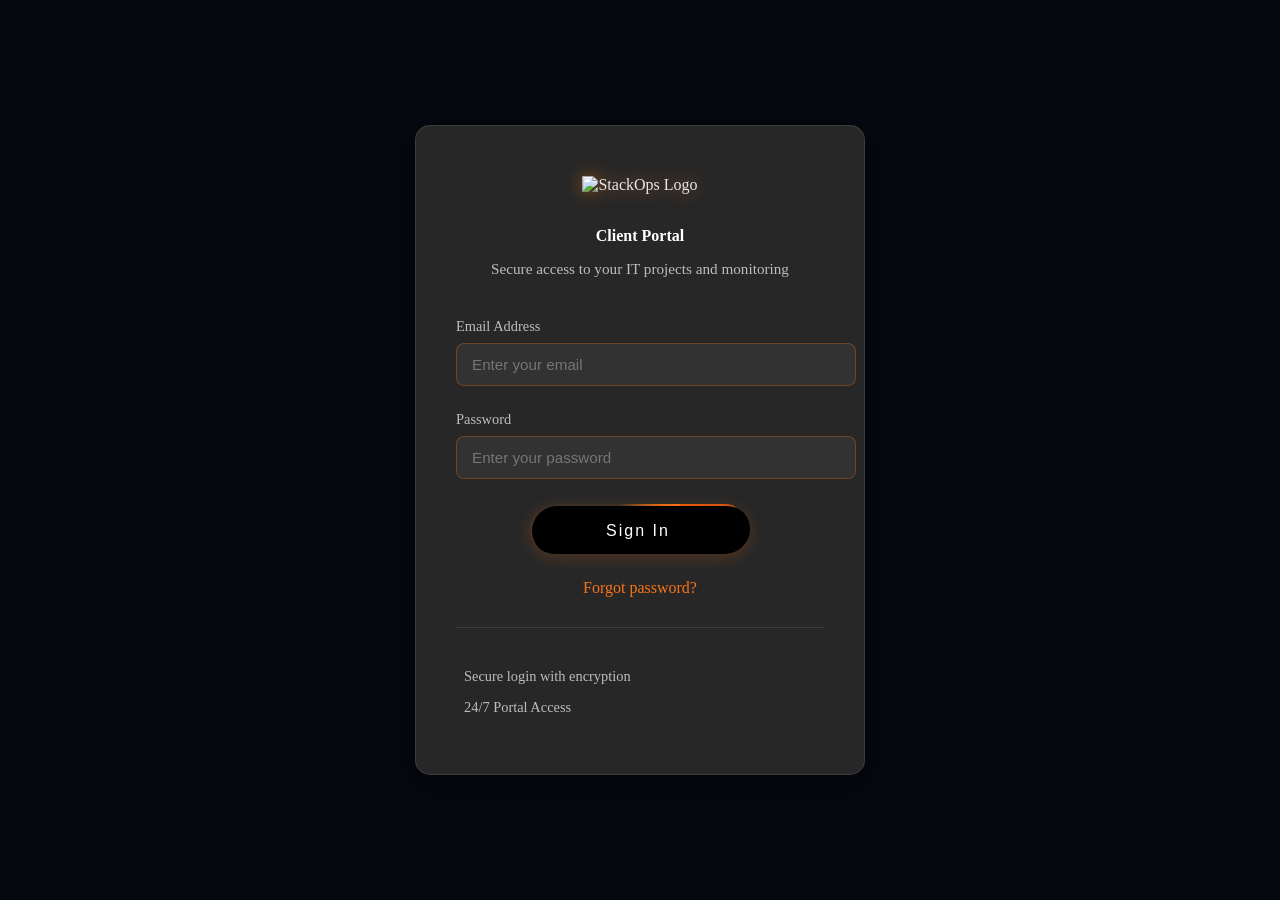
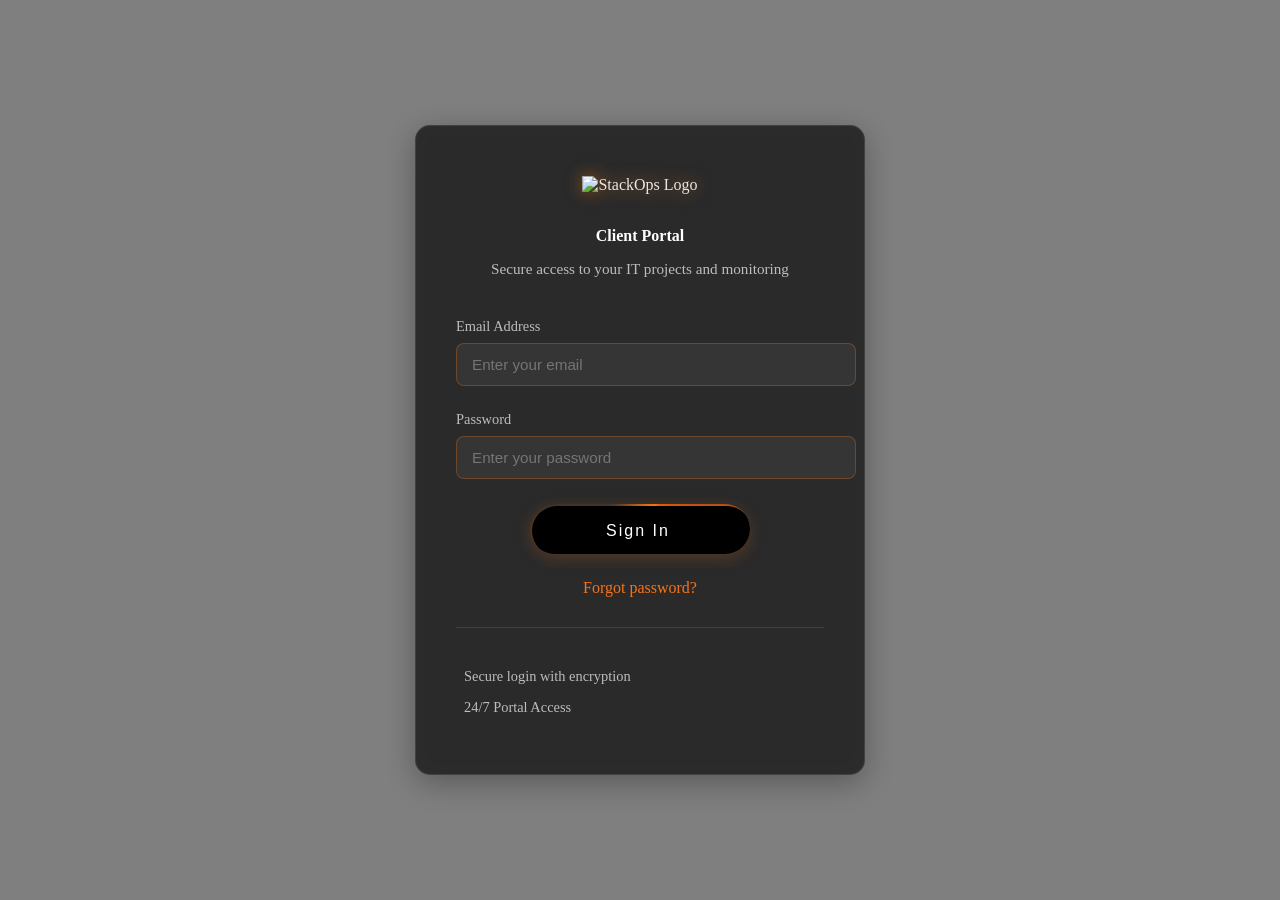

khkh

--- a/css/clientportal.css
+++ b/css/clientportal.css
@@ -1,8 +1,8 @@
 /* Client Portal Styles */
 
 :root {
-    /* STACK CTRL — dark + orange-first */
-    --bg-primary: #0a0f1c;
+    /* STACK CTRL — dark + orange-first, NO BLUE BG */
+    --bg-primary: rgba(255,255,255,0.041); /* Glassmorphism matching promo */
     --surface-card: #111827;
     --surface-secondary: #0f172a;
     --border-default: #1f2937;
@@ -29,7 +29,7 @@
 }
 
 body {
-    background: var(--bg-primary);
+    background: rgba(255,255,255,0.041); /* Glassmorphism bg matching promo */
     color: var(--text-primary);
 }
 
@@ -627,7 +627,7 @@ body {
 /* PROJECTS VIEW */
 .projects-view {
     padding: 14px 16px;
-    background: var(--bg-primary);
+    background: rgba(255,255,255,0.041); /* Glassmorphism matching promo */
 }
 
 .projects-header {
@@ -873,7 +873,7 @@ body {
 
 .project-card {
     background: var(--surface-card);
-    border: 1px solid var(--border-default);
+    border: 1px solid rgba(249,115,22,0.3);
     border-radius: 10px;
     padding: 10.2px;
     cursor: pointer;
@@ -884,7 +884,7 @@ body {
     backdrop-filter: blur(10px);
     position: relative;
     min-height: auto;
-    box-shadow: none;
+    box-shadow: 0 0 20px rgba(249,115,22,0.4), 0 10px 25px rgba(0,0,0,0.3);
 }
 
 .project-card::before {
@@ -1957,7 +1957,7 @@ body {
 
 .dashboard-card {
     background: var(--surface-card);
-    border: 1px solid var(--border-default);
+    border: 1px solid rgba(249,115,22,0.3);
     border-radius: 10px;
     padding: 19.4px;
     cursor: pointer;
@@ -1968,7 +1968,7 @@ body {
     display: flex;
     flex-direction: column;
     justify-content: space-between;
-    box-shadow: none;
+    box-shadow: 0 0 20px rgba(249,115,22,0.4), 0 10px 25px rgba(0,0,0,0.3);
 }
 
 .dashboard-card::before {
@@ -2653,7 +2653,7 @@ body {
 /* DASHBOARD VIEW — align shell spacing with devices dashboard */
 .dashboard-view {
     padding: 14px;
-    background: var(--bg-primary);
+    background: rgba(255,255,255,0.041); /* Glassmorphism matching promo */
     min-height: calc(100vh - 70px);
 }
 
